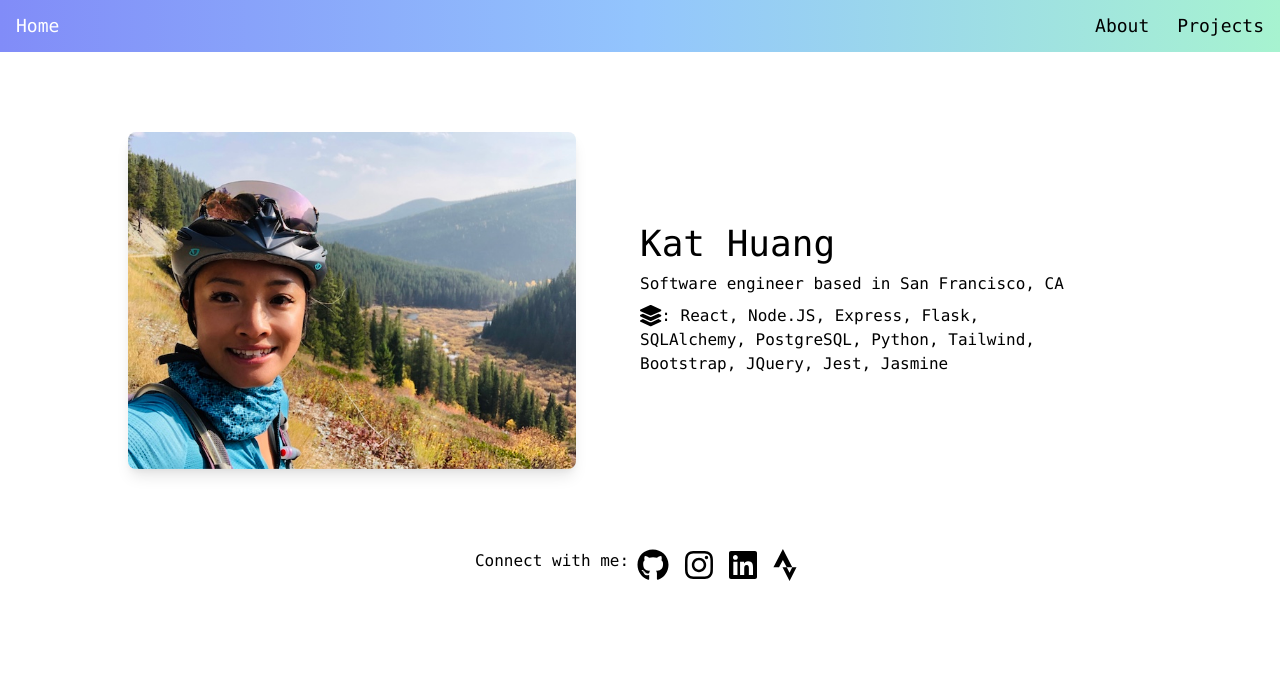
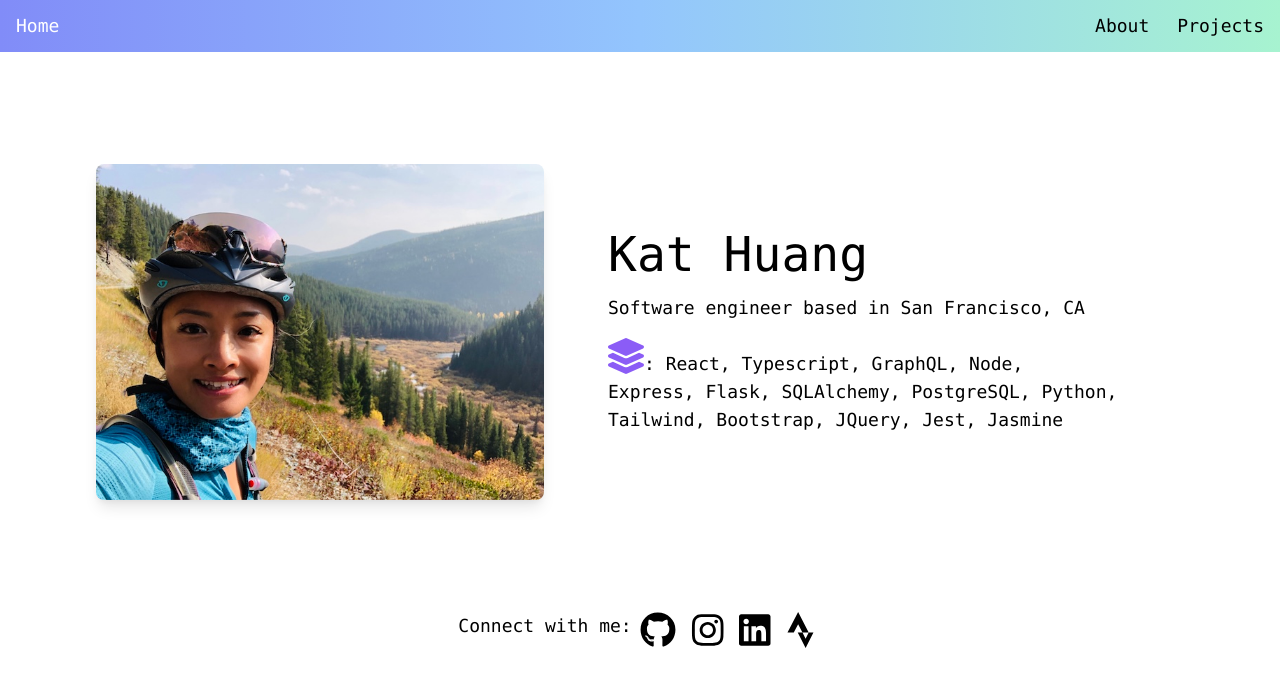
Before and after one commit to kathythekat/personal-site, a React (Create React App) app: page / in a window 1280 px wide. Shown: the top 686 px of the page. Built offline with nearby package versions, Linux system fonts and the light colour scheme.

Commit message:
fixed spacing

```diff
--- a/src/ConnectIcons.js
+++ b/src/ConnectIcons.js
@@ -23,11 +23,11 @@ const icons = [
 
 function ConnectIcons() {
   return (
-    <div className="flex flex-row justify-center">
+    <div className="flex flex-row justify-center lg:text-lg">
       Connect with me:{" "}
       {icons.map((i) => (
         <div className="mx-2">
-          <a className="fill-current hover:text-purple-400 " href={i.url}>
+          <a className="fill-current hover:text-purple-500 " href={i.url}>
             {i.icon}
           </a>
         </div>
--- a/src/Home.js
+++ b/src/Home.js
@@ -3,28 +3,28 @@ import Montana from "./images/montana.jpg";
 import { FontAwesomeIcon } from "@fortawesome/react-fontawesome";
 import { faLayerGroup } from "@fortawesome/free-solid-svg-icons";
 
-const stack = <FontAwesomeIcon icon={faLayerGroup} size="lg" />;
+const stack = <FontAwesomeIcon icon={faLayerGroup} size="2x" />;
 
 function Home() {
   return (
-    <>
-      <div className="my-12 lg:my-20 flex flex-col lg:flex-row justify-center items-center">
+    <div className="h-screen">
+      <div className="lg:h-1/2 my-12 lg:my-20 flex flex-col lg:flex-row justify-center items-center">
         <img
           className="w-10/12 max-w-sm lg:max-w-md h-auto rounded-lg shadow-lg"
           alt="Montana"
           src={Montana}
         />
-        <div className="flex flex-col p-8 lg:m-8 max-w-md lg:max-w-lg">
-          <h1>Kat Huang</h1>
-          <h4 className="my-2">Software engineer based in San Francisco, CA</h4>
-          <h4 className="">
-            {stack}: React, Node.JS, Express, Flask, SQLAlchemy, PostgreSQL,
+        <div className="flex flex-col p-8 lg:m-8 max-w-md lg:max-w-xl">
+          <h1 className="lg:text-5xl">Kat Huang</h1>
+          <h4 className="lg:text-lg my-4">Software engineer based in San Francisco, CA</h4>
+          <h4 className="lg:text-lg">
+            <span className="text-purple-500 text-sm lg:text-lg">{stack}</span>: React, Typescript, GraphQL, Node, Express, Flask, SQLAlchemy, PostgreSQL,
             Python, Tailwind, Bootstrap, JQuery, Jest, Jasmine
           </h4>
         </div>
       </div>
       <ConnectIcons />
-    </>
+    </div>
   );
 }
 
```
